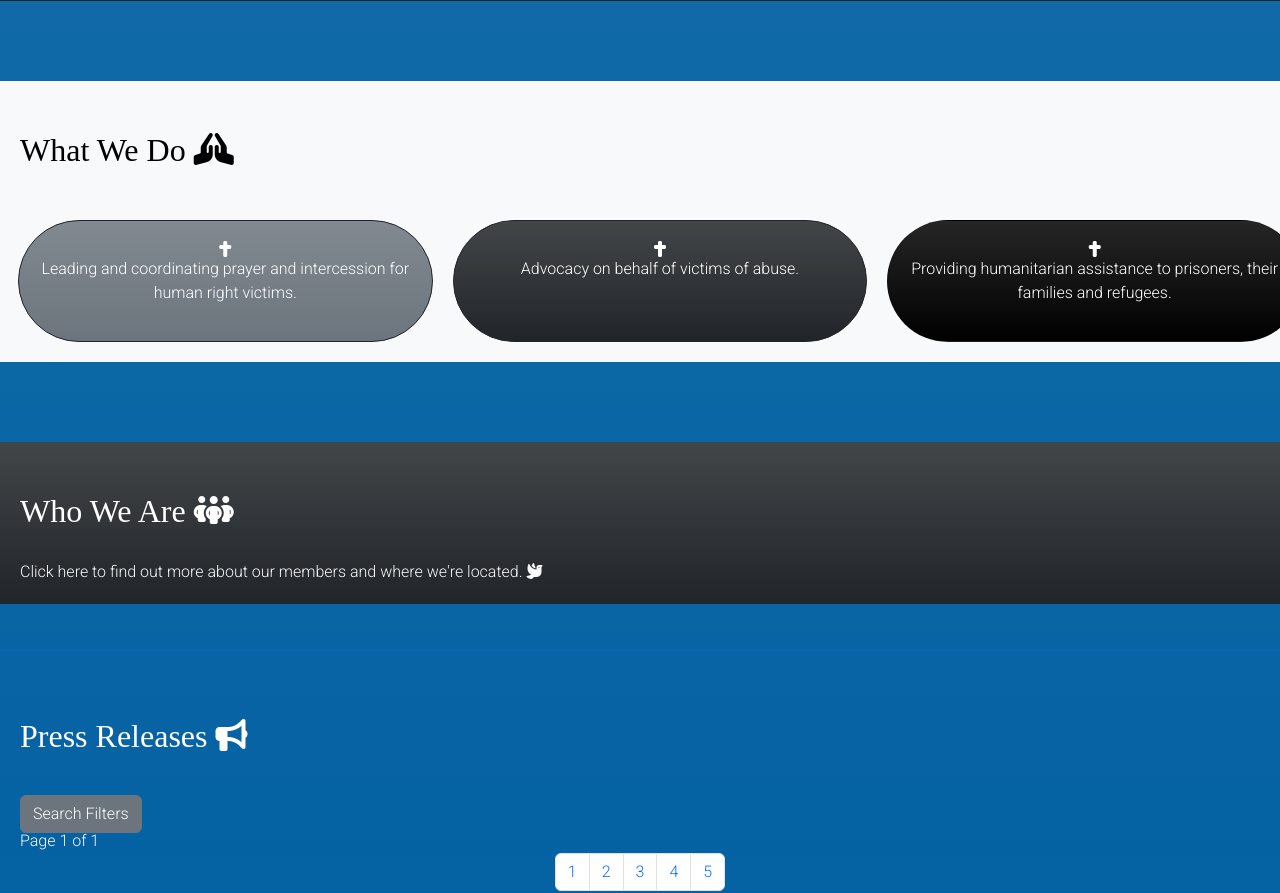
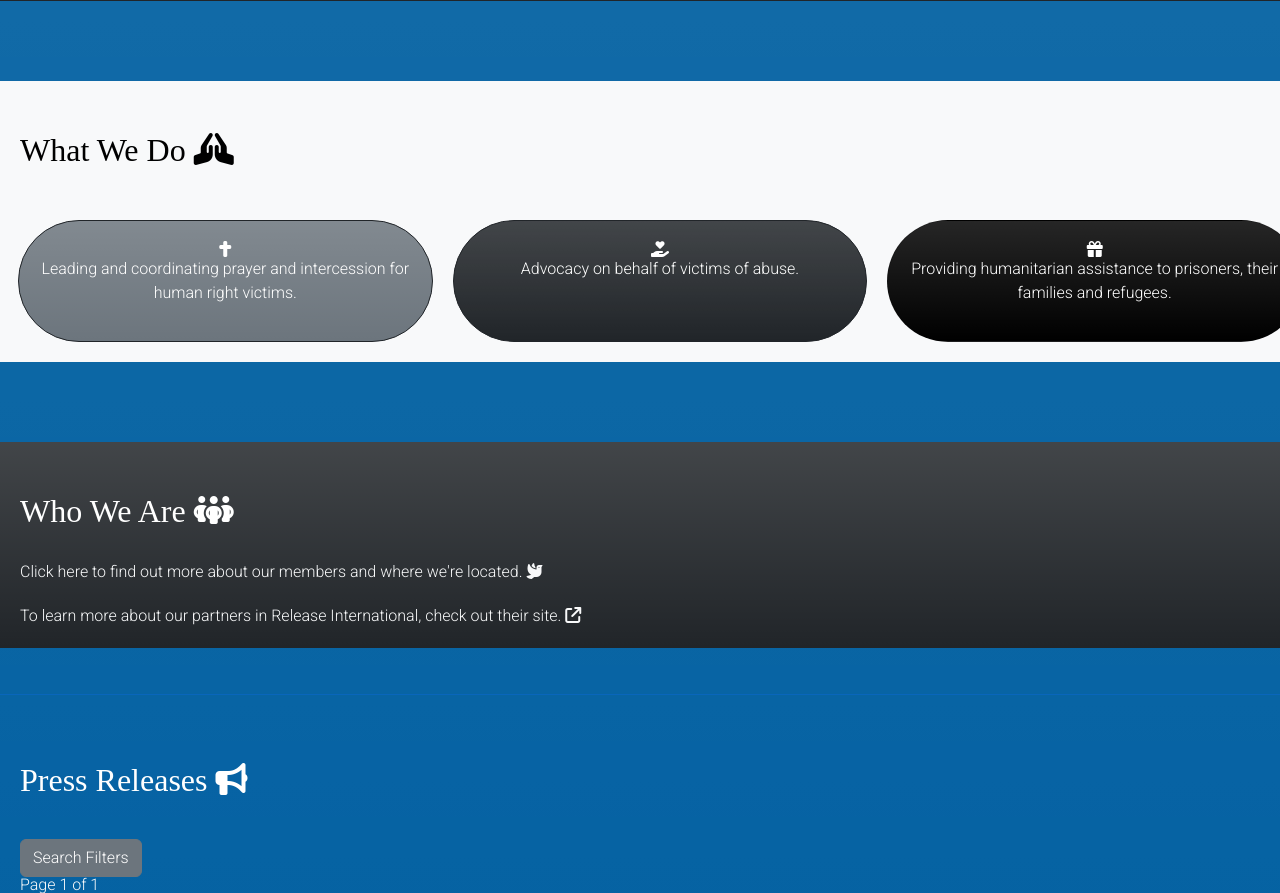
Before and after one commit to Hasmelash95/release-eritrea, a Django app: page / in a window 1280 px wide. Shown: the part 1578-2471 px from the top of the page. Run offline with Django 3.2, Linux system fonts and the light colour scheme; data that the repository does not hold is empty; parts of the project's set-up code (start-up, migrations or seed data) failed here and were passed over; some libraries are stand-ins or nearby versions.

Commit message:
Add an external link to release international site

```diff
--- a/templates/index.html
+++ b/templates/index.html
@@ -59,11 +59,11 @@
         <p> Leading and coordinating prayer and intercession for human right victims.</p>
     </div>
     <div class="col card border border-dark  rounded-pill text-center what-do text-bg-dark bg-gradient">
-        <i class="fa-solid fa-cross"></i>
+        <i class="fa-solid fa-hand-holding-heart"></i>
         <p>Advocacy on behalf of victims of abuse.</p>
     </div>
     <div class="col card rounded-pill text-center what-do text-white bg-black bg-gradient">
-        <i class="fa-solid fa-cross"></i>
+        <i class="fa-solid fa-gift"></i>
         <p>Providing humanitarian assistance to prisoners, their families and refugees.</p>
     </div>
  </div>
@@ -71,8 +71,13 @@
  <section class="fade-in who">
  <div class="row text-bg-dark bg-gradient">
     <h2 class="section-headers">Who We Are <i class="fa-solid fa-people-group"></i></h2>
-    <a href="{% url 'info' %}" class="col link-light who-link">Click here to find out more about our members and where we're located.
+    <a href="{% url 'info' %}" aria-label="Link to the Team page" class="link-light who-link">
+        Click here to find out more about our members and where we're located.
         <i class="fa-solid fa-dove"> </i>
+    </a>
+    <a href="https://releaseinternational.org/" class="link-light who-link" aria-label="Opens link to the release international site in a new tab" target="_blank">
+        To learn more about our partners in Release International, check out their site.
+        <i class="fa-solid fa-arrow-up-right-from-square"> </i>
     </a>
 </div>
 </section>
```
